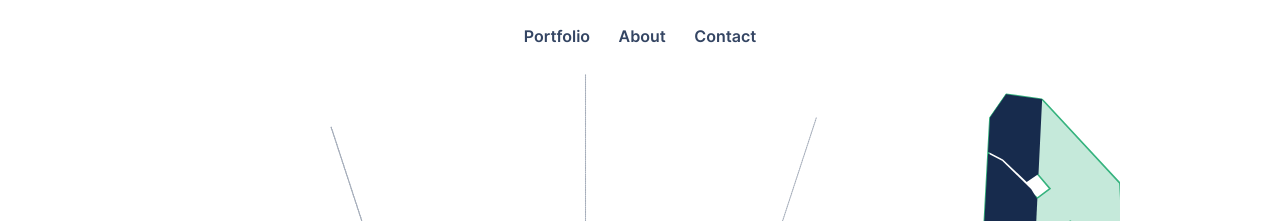
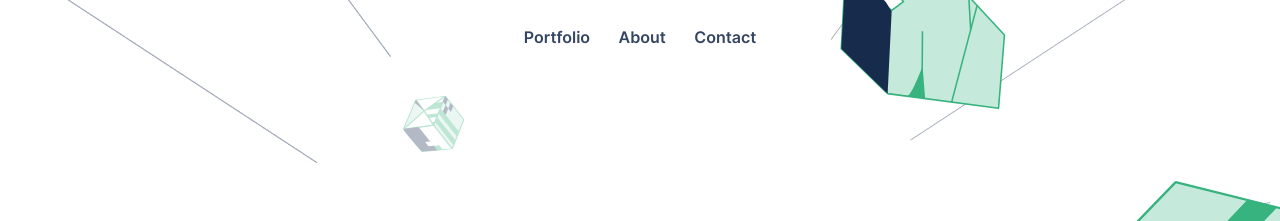
Before and after one commit to MrBrN197/Portfolio, a plain HTML site: page index.html in a window 1280 px wide. Shown: the top 221 px of the page. Drawn offline with Linux system fonts and the light colour scheme; files whose address does not match are found by name.

Commit message:
Add desktop version background image

```diff
--- a/style.css
+++ b/style.css
@@ -36,6 +36,15 @@ body {
   background-color: #fff;
 }
 
+@media screen and (min-width: 600px) {
+  body {
+    background-image: url("./images/Header-llustration-desktop.svg");
+    background-size: 1440px;
+    background-position: center top;
+    background-repeat: no-repeat;
+  }
+}
+
 a {
   text-decoration: none;
   color: inherit;
@@ -71,14 +80,14 @@ a {
 }
 
 .desktop-header a {
-  /* line-height: 20px; */
   font-weight: 600;
   padding: 10px 12px;
   display: inline-block;
 }
+
 .desktop-header nav {
-  /* background-color: teal; */
   display: block;
+  padding: 1px;
   width: fit-content;
   width: -moz-fit-content;
   margin: 16px auto;
@@ -88,6 +97,7 @@ a {
   .header {
     display: none;
   }
+
   .desktop-header {
     display: block;
   }
@@ -109,12 +119,18 @@ main .content {
   main .content {
     height: 756px;
     width: 920px;
+    box-sizing: border-box;
+    max-width: 100%;
+    padding: 0 100px;
+
     /* background-color: tomato; */
     margin-left: auto;
     margin-right: auto;
     display: flex;
     flex-direction: column;
-    margin-bottom: 200px;
+    margin-bottom: 300px;
+    background-image: none;
+    justify-content: center;
   }
 }
 
```
Also changed, not shown: images/Header-llustration-desktop.svg (added).
